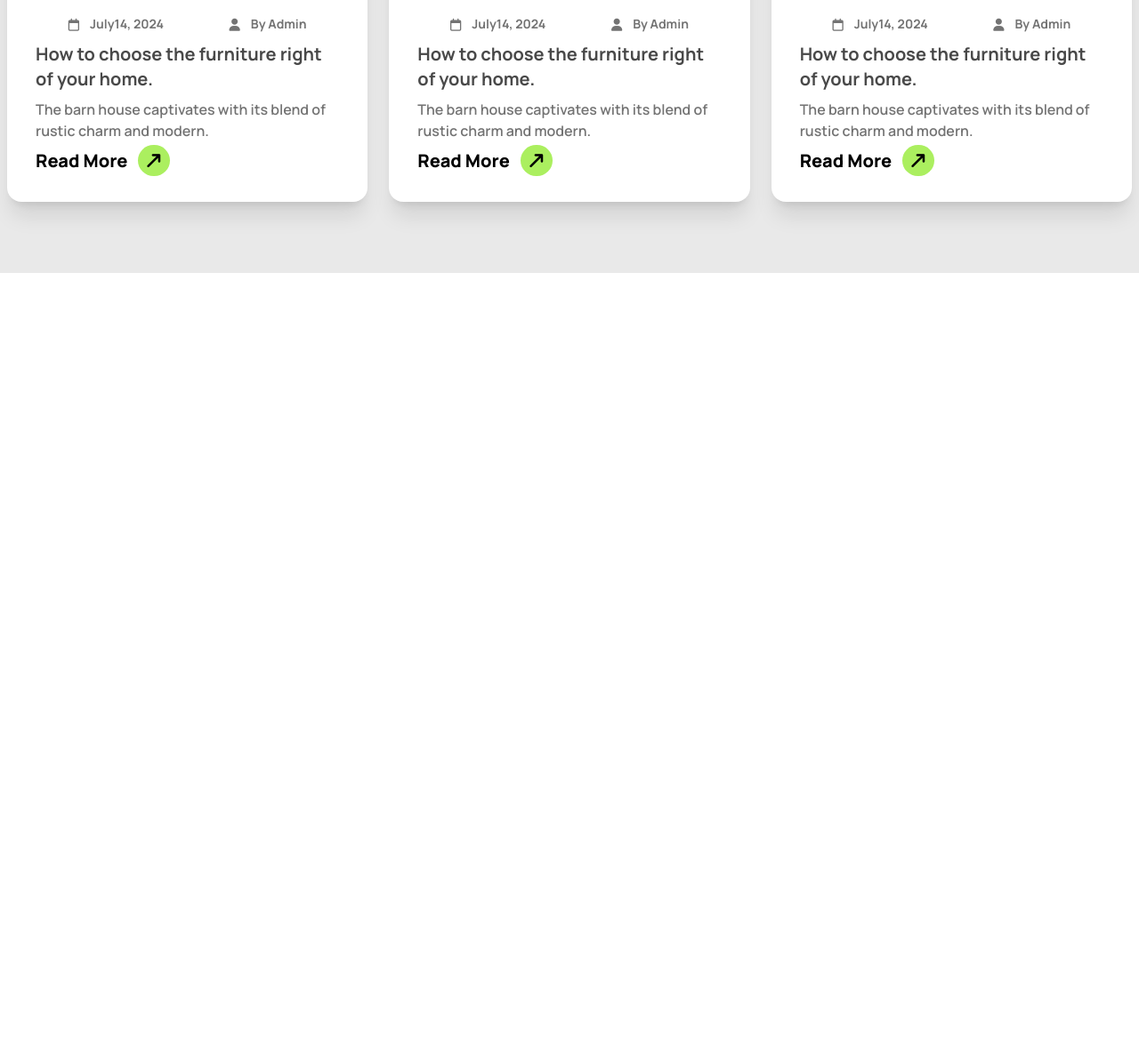
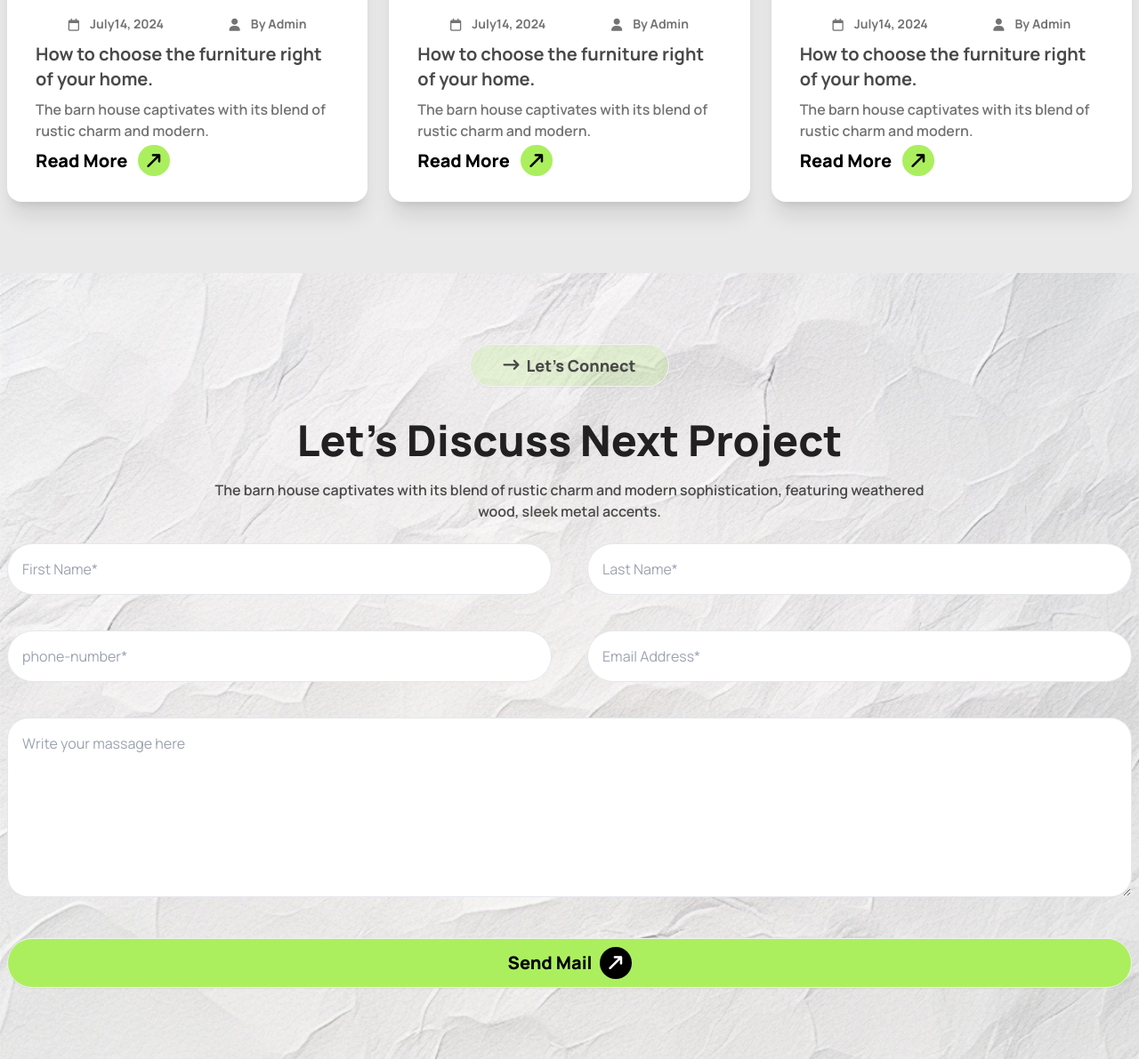
Before and after one commit to pro-majidul/My-third-challenges-website-, a plain HTML site: page index.html in a window 1280 px wide. Shown: the part 3879-5070 px from the top of the page at 89% size. Before the commit the page ends 4186 px from the top, so only its background shows below. Drawn offline with nearby package versions, Linux system fonts and the light colour scheme.

Commit message:
discus next project section added

```diff
--- a/index.html
+++ b/index.html
@@ -375,8 +375,9 @@
               </div>
 
             </div>
-            <h2 class="card-title font-bold text-[#494949]"> How to choose the furniture right  of your home. </h2>
-            <p class="text-[#737373] font-semibold">The barn house captivates with its blend of rustic charm and modern. </p>
+            <h2 class="card-title font-bold text-[#494949]"> How to choose the furniture right of your home. </h2>
+            <p class="text-[#737373] font-semibold">The barn house captivates with its blend of rustic charm and modern.
+            </p>
             <div class="card-actions">
               <a class="cursor-pointer  text-black text-xl font-extrabold  ">
                 Read More
@@ -404,8 +405,9 @@
               </div>
 
             </div>
-            <h2 class="card-title font-bold text-[#494949]"> How to choose the furniture right  of your home. </h2>
-            <p class="text-[#737373] font-semibold">The barn house captivates with its blend of rustic charm and modern. </p>
+            <h2 class="card-title font-bold text-[#494949]"> How to choose the furniture right of your home. </h2>
+            <p class="text-[#737373] font-semibold">The barn house captivates with its blend of rustic charm and modern.
+            </p>
             <div class="card-actions">
               <a class="cursor-pointer  text-black text-xl font-extrabold  ">
                 Read More
@@ -433,8 +435,9 @@
               </div>
 
             </div>
-            <h2 class="card-title font-bold text-[#494949]"> How to choose the furniture right  of your home. </h2>
-            <p class="text-[#737373] font-semibold">The barn house captivates with its blend of rustic charm and modern. </p>
+            <h2 class="card-title font-bold text-[#494949]"> How to choose the furniture right of your home. </h2>
+            <p class="text-[#737373] font-semibold">The barn house captivates with its blend of rustic charm and modern.
+            </p>
             <div class="card-actions">
               <a class="cursor-pointer  text-black text-xl font-extrabold  ">
                 Read More
@@ -451,6 +454,42 @@
       </div>
 
     </section>
+    <!-- Discus next projects -->
+    <section class="bg-no-repeat bg-cover bg-center " style="background-image: url('./assets/bg.jpg');">
+      <div class="md:container mx-auto md:py-20 p-2 py-10">
+        <div class="text-center mt-4 md:mt-0 mb-4">
+          <button class=" btn text-lg text-[#494949] font-extrabold w-56  rounded-full bg-[#ABEF5F33]"> <i
+              class="fa-solid fa-arrow-right-long"></i>Let's Connect</button>
+        </div>
+        <h3 class="text-center font-extrabold md:text-5xl text-3xl text-[#212121] py-5">Let’s Discuss Next Project</h3>
+        <p class="mx-auto text-center font-semibold text-[#494949] text-base md:w-4/6 mb-6 ">The barn house captivates
+          with its blend of rustic charm and modern sophistication, featuring weathered wood, sleek metal accents.
+        </p>
+        <!-- form fill up section -->
+        <div class="grid md:grid-cols-2 grid-cols-1 gap-10">
+          <input class="p-4 bg-white border rounded-full outline-none" type="text" placeholder="First Name*">
+          <input class="p-4 bg-white border rounded-full outline-none" type="text" placeholder="Last Name*">
+          <input class="p-4 bg-white border rounded-full outline-none" type="number" placeholder="phone-number*">
+          <input class="p-4 bg-white border rounded-full outline-none" type="email" placeholder="Email Address*">
+          <div class="md:col-span-2">
+            <textarea class="p-4 bg-white rounded-3xl w-full border outline-none " rows="7"
+              placeholder="Write your massage here"></textarea>
+          </div>
+          <div class="md:col-span-2">
+            <a
+              class=" md:h-14 w-full rounded-full bg-[#ABEF5F] text-black text-xl btn font-extrabold inline-flex items-center justify-center px-4 py-2">
+              Send Mail
+              <span class=" bg-black px-2 py-1 rounded-full ">
+                <i class="fa-solid fa-arrow-right-long  -rotate-45 text-white"></i>
+              </span>
+            </a>
+          </div>
+
+        </div>
+
+      </div>
+    </section>
+
   </main>
   <footer>
 
```
